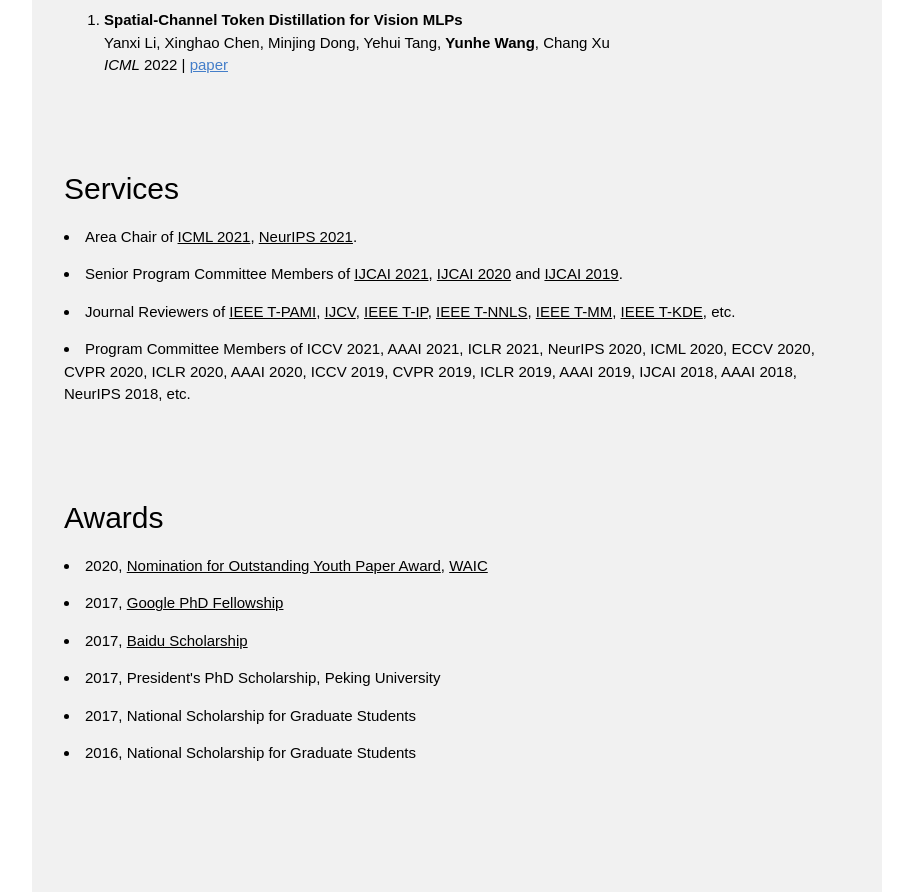
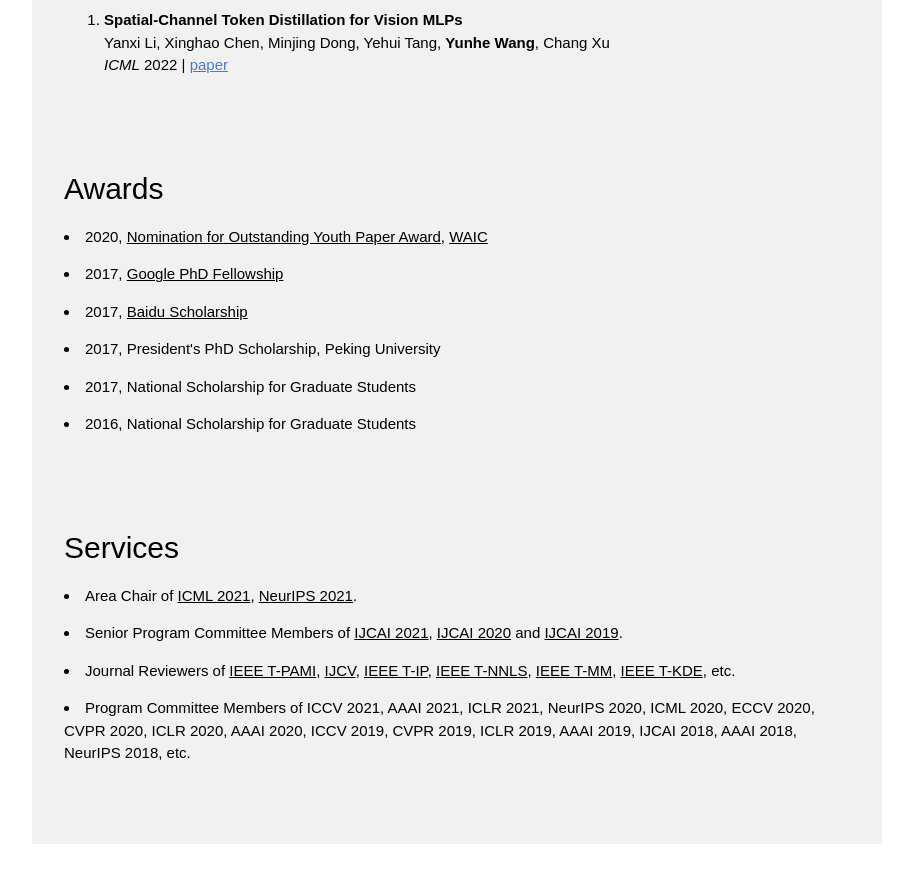
Before and after one commit to GongWenwuu/HomePage, a plain HTML site: page index.html in a window 1280 px wide. Shown: the part 2700-3592 px from the top of the page, without its empty margins (258-1171 px from the left). After the commit the page ends 3544 px from the top, so only its background shows below. Drawn offline with Linux system fonts and the light colour scheme.

Commit message:
Update index.html

```diff
--- a/index.html
+++ b/index.html
@@ -174,15 +174,6 @@
 
   </div>
 
-<!-- The Services Section -->
-  <div class="w3-container w3-light-grey w3-padding-32" id="service">
-    <h2>Services</h2>
-      <p><li> Area Chair of <a href="https://icml.cc/Conferences/2021">ICML 2021</a>, <a href="https://nips.cc/Conferences/2021/">NeurIPS 2021</a>.</p>
-      <p><li> Senior Program Committee Members of <a href="https://ijcai-21.org/">IJCAI 2021</a>, <a href="https://www.ijcai20.org/">IJCAI 2020</a> and <a href="https://www.ijcai19.org/program-committee.html">IJCAI 2019</a>.</p>
-      <p><li> Journal Reviewers of <a href="https://ieeexplore.ieee.org/xpl/RecentIssue.jsp?punumber=34">IEEE T-PAMI</a>, <a href="https://www.springer.com/journal/11263">IJCV</a>, <a href="https://ieeexplore.ieee.org/xpl/RecentIssue.jsp?punumber=83">IEEE T-IP</a>, <a href="https://ieeexplore.ieee.org/xpl/RecentIssue.jsp?punumber=5962385">IEEE T-NNLS</a>, <a href="https://ieeexplore.ieee.org/xpl/RecentIssue.jsp?punumber=6046">IEEE T-MM</a>, <a href="https://ieeexplore.ieee.org/xpl/RecentIssue.jsp?punumber=69">IEEE T-KDE</a>, etc.</p>
-      <p><li> Program Committee Members of ICCV 2021, AAAI 2021, ICLR 2021, NeurIPS 2020, ICML 2020, ECCV 2020, CVPR 2020, ICLR 2020, AAAI 2020, ICCV 2019, CVPR 2019, ICLR 2019, AAAI 2019, IJCAI 2018, AAAI 2018, NeurIPS 2018, etc.</p>
-  </div>
-
   <!-- The Awards Section -->
   <div class="w3-container w3-padding-32" id="award">
     <h2>Awards</h2>
@@ -194,9 +185,13 @@
     <p><li> 2016, National Scholarship for Graduate Students</p>
   </div>
 
-  <div class="w3-light-grey w3-center w3-padding-24">
-
-
+<!-- The Services Section -->
+  <div class="w3-container w3-light-grey w3-padding-32" id="service">
+    <h2>Services</h2>
+      <p><li> Area Chair of <a href="https://icml.cc/Conferences/2021">ICML 2021</a>, <a href="https://nips.cc/Conferences/2021/">NeurIPS 2021</a>.</p>
+      <p><li> Senior Program Committee Members of <a href="https://ijcai-21.org/">IJCAI 2021</a>, <a href="https://www.ijcai20.org/">IJCAI 2020</a> and <a href="https://www.ijcai19.org/program-committee.html">IJCAI 2019</a>.</p>
+      <p><li> Journal Reviewers of <a href="https://ieeexplore.ieee.org/xpl/RecentIssue.jsp?punumber=34">IEEE T-PAMI</a>, <a href="https://www.springer.com/journal/11263">IJCV</a>, <a href="https://ieeexplore.ieee.org/xpl/RecentIssue.jsp?punumber=83">IEEE T-IP</a>, <a href="https://ieeexplore.ieee.org/xpl/RecentIssue.jsp?punumber=5962385">IEEE T-NNLS</a>, <a href="https://ieeexplore.ieee.org/xpl/RecentIssue.jsp?punumber=6046">IEEE T-MM</a>, <a href="https://ieeexplore.ieee.org/xpl/RecentIssue.jsp?punumber=69">IEEE T-KDE</a>, etc.</p>
+      <p><li> Program Committee Members of ICCV 2021, AAAI 2021, ICLR 2021, NeurIPS 2020, ICML 2020, ECCV 2020, CVPR 2020, ICLR 2020, AAAI 2020, ICCV 2019, CVPR 2019, ICLR 2019, AAAI 2019, IJCAI 2018, AAAI 2018, NeurIPS 2018, etc.</p>
   </div>
 
   <!-- End page content -->
```
